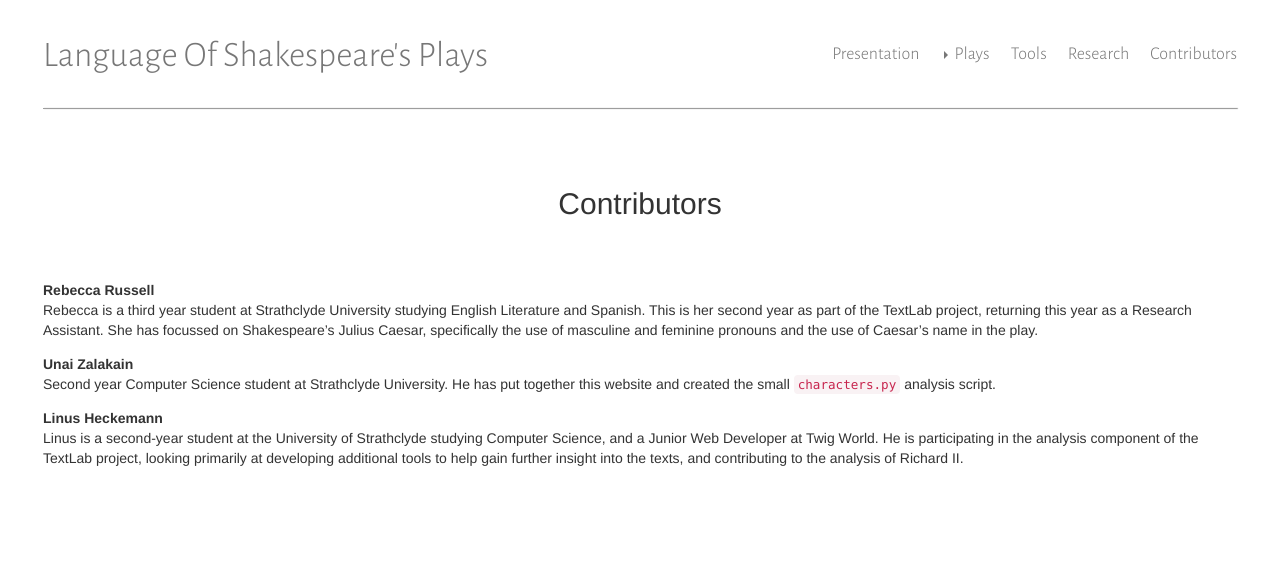
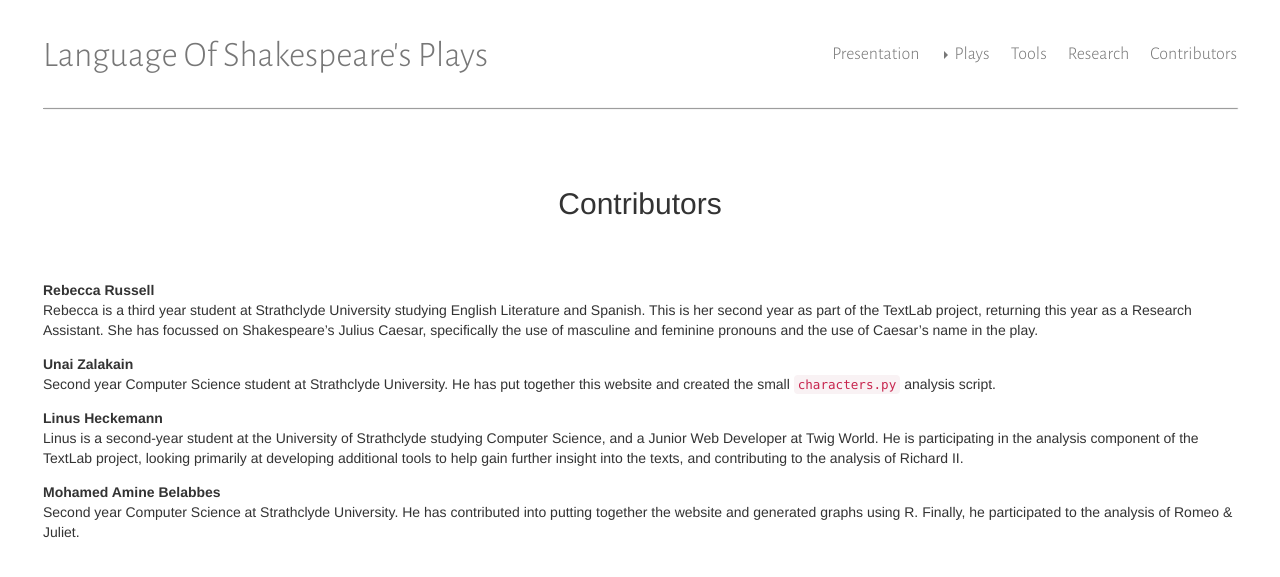
Before and after one commit to iahmed0/SU-LOSP.github.io, a Jekyll site: the page built from contributors.md, in a window 1280 px wide. Shown: the top 577 px of the page. Built offline with Jekyll 4.4.1, drawn with Linux system fonts in a browser that asks for light colours.

Commit message:
Amine's bio

```diff
--- a/contributors.md
+++ b/contributors.md
@@ -19,3 +19,8 @@ Computer Science, and a Junior Web Developer at Twig World. He is participating
 in the analysis component of the TextLab project, looking primarily at developing
 additional tools to help gain further insight into the texts, and contributing
 to the analysis of Richard II.
+
+Mohamed Amine Belabbes
+: Second year Computer Science at Strathclyde University. He has contributed
+into putting together the website and generated graphs using R. Finally, he
+participated to the analysis of Romeo & Juliet.
```
